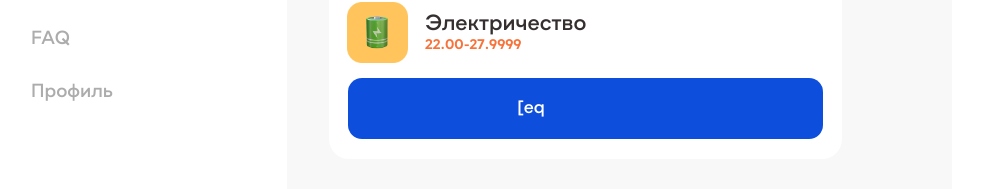
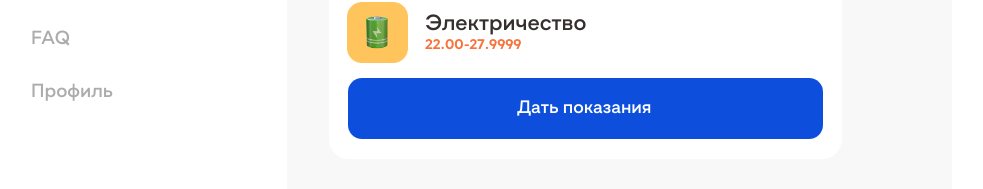
Before and after one commit to DimaGorbusha/Wyvern, a Next.js app in the folder frontend/: page /data in a window 1280 px wide. Shown: the part 213-402 px from the top of the page, without its empty margins (13-996 px from the left). Built offline with nearby package versions, Linux system fonts and the light colour scheme.

Commit message:
feat(Data): Edit props

```diff
--- a/frontend/components/Data/Data.tsx
+++ b/frontend/components/Data/Data.tsx
@@ -7,7 +7,7 @@ type Props = {}
 export default function Data({}: Props) {
   return (
     <div>
-        <Card cardTitle='Электричество' cardDate='22.00-27.9999' cardImg={electricity} cardButton="[eq"/>
+        <Card cardTitle='Электричество' cardDate='22.00-27.9999' cardImg={electricity} cardButton="Дать показания"/>
     </div>
   )
 }
```
